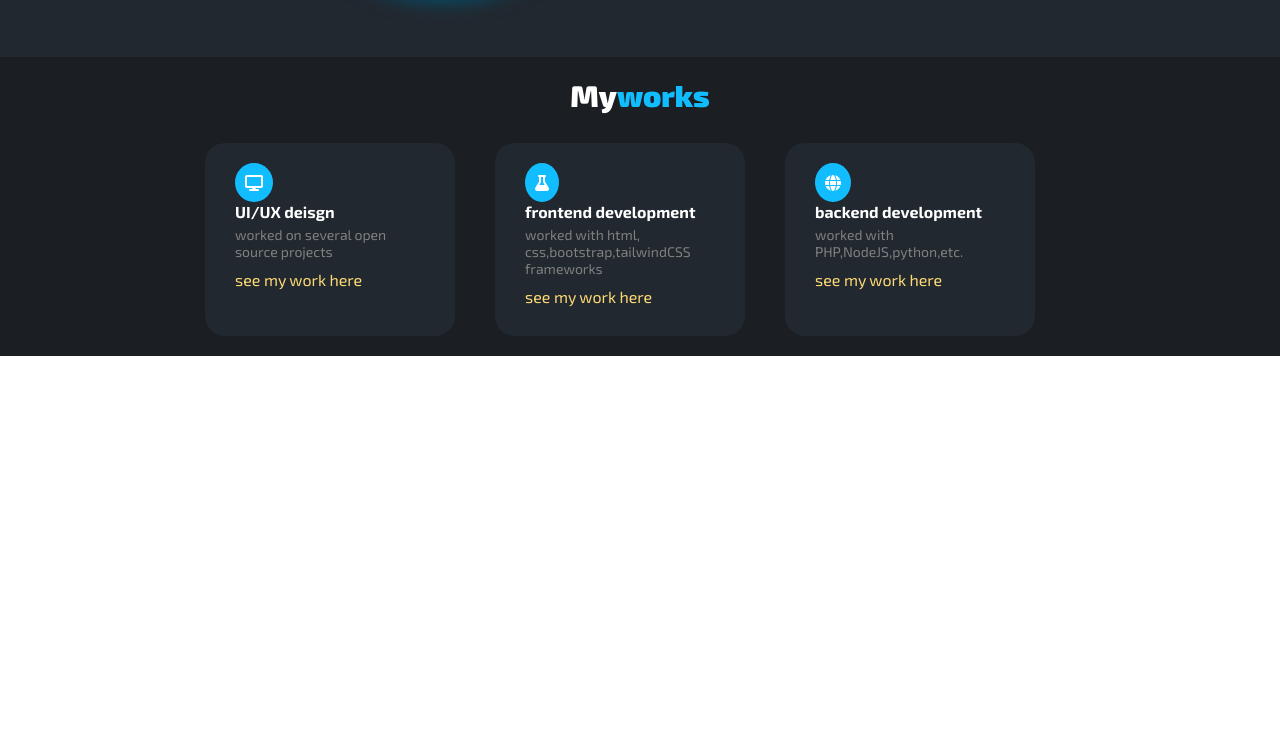
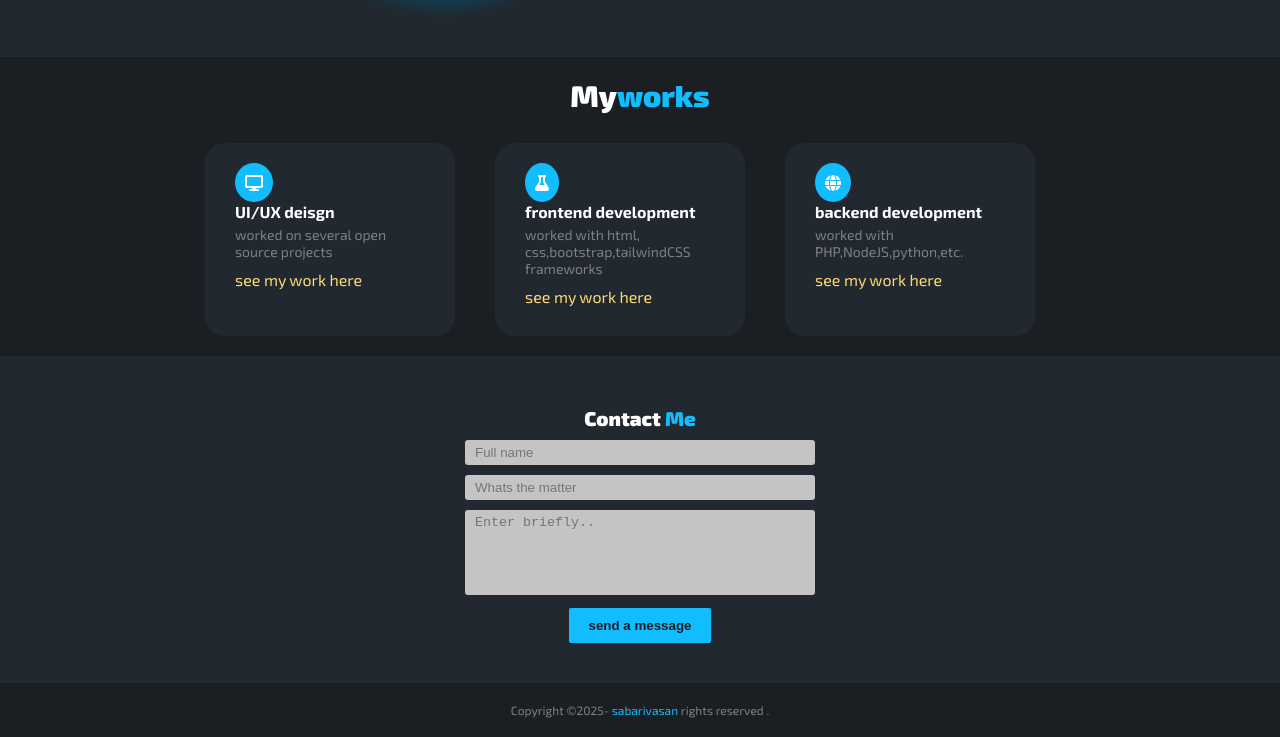
Before and after one commit to sabari8704/html-portfolio, a plain HTML site: page index.html in a window 1280 px wide. Shown: the part 1137-1874 px from the top of the page. Before the commit the page ends 1493 px from the top, so only its background shows below. Drawn offline with Linux system fonts and the light colour scheme.

Commit message:
design:contact,footer

```diff
--- a/assets/css/style.css
+++ b/assets/css/style.css
@@ -234,3 +234,44 @@ border-radius: 50%;
 .work-section-box__icon:hover{
    background-color: var(--primary-hover);
 }
+
+/* contact sectin */
+.contact-section{
+   background-color: #22282f;
+   padding: 40px;
+   color: #fff;
+   text-align: center;
+}
+.contact-section h4{
+   font-size: 20px;
+   margin: 10px 0 ;
+   font-weight: 900;
+}
+
+.contact-section h4 > span{
+color: var(--primary);
+}
+
+
+.contact-section form  input, textarea {
+   padding: 5px 10px;
+   outline: none;
+   width: 350px;
+   border: none;
+   background-color: #c4c4c4;
+   border-radius: 3px;
+   margin-bottom: 10px;
+   resize: none;
+}
+footer{
+   background-color: var(--dark-primary);
+   color: gray;
+   padding: 20px 0;
+   text-align: center;
+   font-size: 12px;
+}
+
+footer a{
+   text-decoration: none;
+   color: var(--primary);
+}
--- a/index.html
+++ b/index.html
@@ -138,6 +138,30 @@
     </div>
         </div>
         </section>
+        <!-- contact me -->
+         <section class="contact-section">
+          <h4>Contact <span>Me</span> </h4>
+          <form>
+            <div>
+            <input type="text" name="name"  placeholder="Full name">
+            </div>
+            <div>
+              <input type="text" name="subject"  placeholder="Whats the matter">
+            </div>
+            <div>
+              <!-- <input type="text" name="description" placeholder="Enter briefly..."> -->
+               <textarea name="description" rows="5" placeholder="Enter briefly.."></textarea>
+            </div>
+            <div>
+              <button class="btn btn-primary">
+                send a message
+              </button>
+            </div>
+          </form>
+         </section>
     </main>
+    <footer>
+      <p>Copyright &copy;2025- <a href="https://github.com/sabari8704" target="_blank">sabarivasan</a> rights reserved .</p>
+    </footer>
   </body>
 </html>
```
